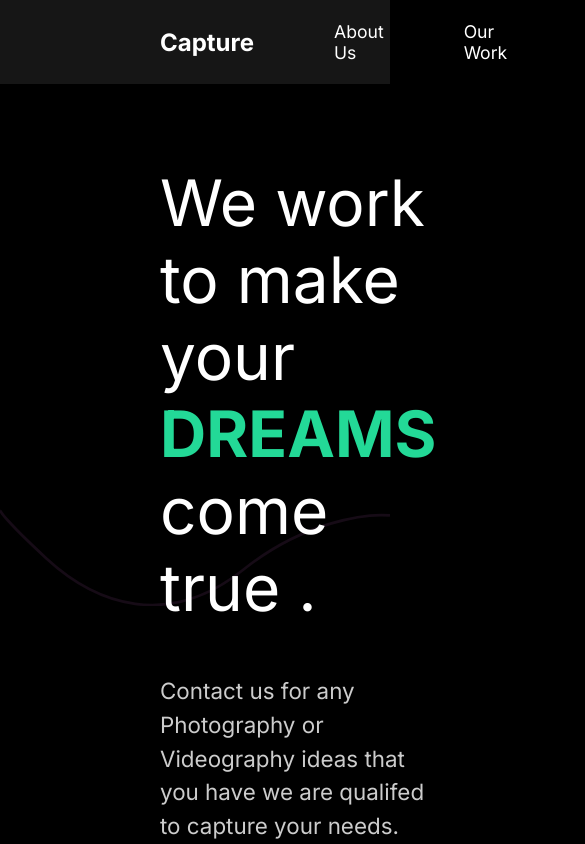
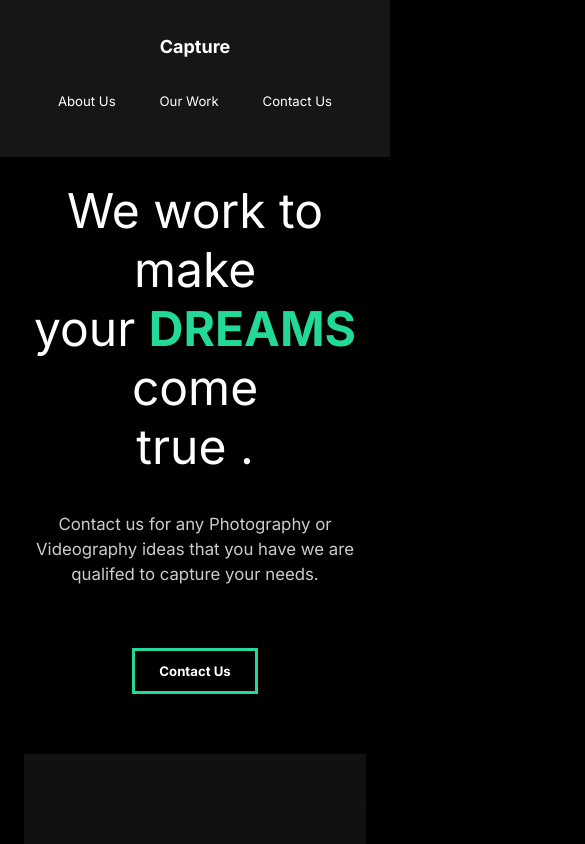
Before and after one commit to e-emd/template_portfolio, a React (Create React App) app: page / in a window 390 px wide. Shown: the top 844 px of the page, 585 px wide, since content can reach past the window. Built offline with nearby package versions, Linux system fonts and the light colour scheme.

Commit message:
styles for mobile friendly

```diff
--- a/src/components/GlobalStyle.js
+++ b/src/components/GlobalStyle.js
@@ -5,6 +5,12 @@
         margin: 0;
         padding: 0;
         box-sizing: border-box;
+    }
+
+    html{
+       @media(max-width: 1700px) {
+           font-size: 75%;
+       }
     }
 
     body{
--- a/src/components/Nav.js
+++ b/src/components/Nav.js
@@ -52,6 +52,22 @@
     padding-left: 5rem;
     position: relative;
   }
+  @media (max-width: 1300px) {
+    padding: 2rem 1rem;
+    flex-direction: column;
+    #logo {
+      display: inline-block;
+      margin: 1rem;
+    }
+    ul {
+      padding: 2rem;
+      justify-content: space-around;
+      width: 100%;
+    }
+    li {
+      padding: 0;
+    }
+  }
 `;
 
 export default Nav;
--- a/src/components/ServicesSection.js
+++ b/src/components/ServicesSection.js
@@ -74,6 +74,9 @@
 const Cards = styled.div`
   display: flex;
   flex-wrap: wrap;
+  @media (max-width: 1300px) {
+    justify-content: center;
+  }
 `;
 
 const Card = styled.div`
--- a/src/pages/ContactUs.js
+++ b/src/pages/ContactUs.js
@@ -45,11 +45,18 @@
   padding: 5rem 10rem;
   color: #353535;
   min-height: 90vh;
+  @media (max-width: 1300px) {
+    padding: 2rem;
+    font-size: 1rem;
+  }
 `;
 
 const Title = styled.div`
   margin-bottom: 4rem;
   color: black;
+  @media (max-width: 1300px) {
+    margin-top: 5rem;
+  }
 `;
 
 const Hide = styled.div`
--- a/src/pages/MovieDetail.js
+++ b/src/pages/MovieDetail.js
@@ -74,6 +74,10 @@
   margin: 5rem 10rem;
   align-items: center;
   justify-content: space-around;
+  @media (max-width: 1300px) {
+    display: block;
+    margin: 2rem 2rem;
+  }
 `;
 
 const AwardStyle = styled.div`
--- a/src/pages/OurWork.js
+++ b/src/pages/OurWork.js
@@ -94,6 +94,9 @@
     padding: 1rem 0rem;
     color: #000;
   }
+  @media (max-width: 1300px) {
+    padding: 2rem;
+  }
 `;
 
 const Movie = styled(motion.div)`
--- a/src/styles.js
+++ b/src/styles.js
@@ -8,6 +8,11 @@
   justify-content: space-between;
   padding: 5rem 10rem;
   color: white;
+  @media (max-width: 1300px) {
+    display: block;
+    padding: 2rem 2rem;
+    text-align: center;
+  }
 `;
 
 export const Description = styled.div`
@@ -16,6 +21,12 @@
   z-index: 2;
   h2 {
     font-weight: lighter;
+  }
+  @media (max-width: 1300px) {
+    padding: 0;
+    button {
+      margin: 2rem 0rem 5rem 0rem;
+    }
   }
 `;
 
```
